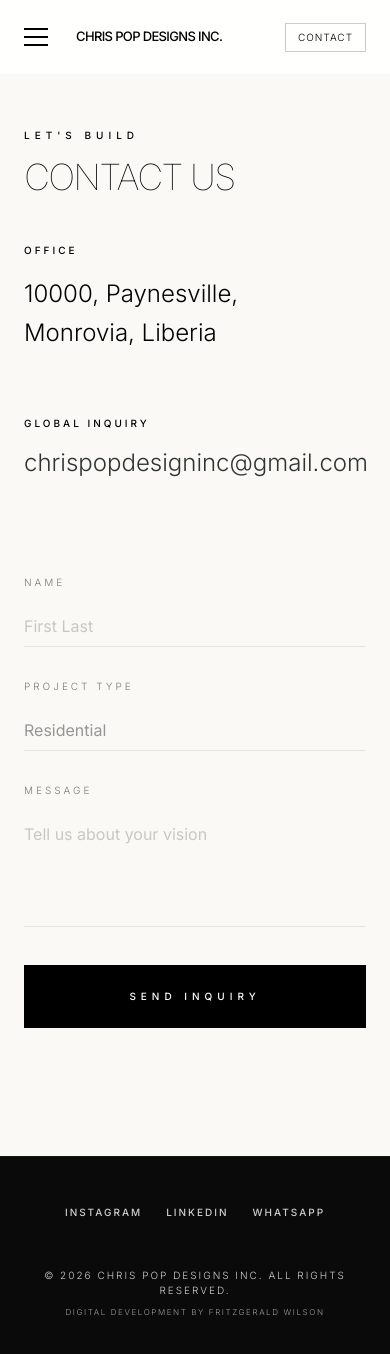
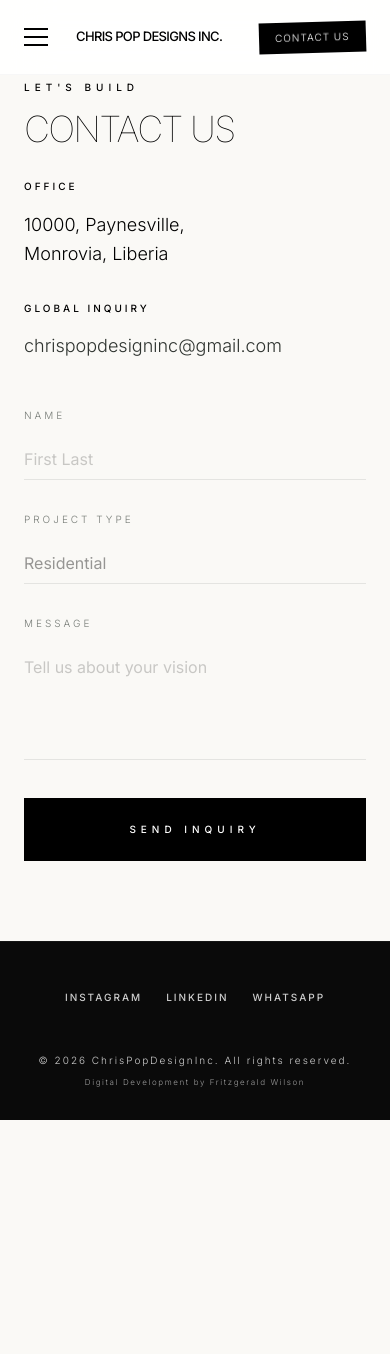
Before and after one commit to wilson20042025/chrispopdesignsinc, a Next.js app: page /contact in a window 390 px wide. Shown: the top 1354 px of the page. After the commit the page ends 1120 px from the top, so only its background shows below. Built offline with nearby package versions, Linux system fonts and the light colour scheme.

Commit message:
update: improved ui

```diff
--- a/app/about/page.tsx
+++ b/app/about/page.tsx
@@ -16,24 +16,29 @@ export default function AboutPage() {
       role: "Specialized Design Team",
       bio: "Our studio is built on collaborative intelligence. We are a group of 12 architects, interior designers, and structural engineers working in unison.",
       image: "https://res.cloudinary.com/diqqmnnkv/image/upload/v1775588190/7-1_mynluc.jpg" // Placeholder for Team
+    },
+    {
+      name: "The Process",
+      role: "Digital Precision",
+      bio: "Utilizing advanced BIM and generative design workflows to ensure every millimeter of the physical space is optimized for light and silence.",
+      image: "https://res.cloudinary.com/diqqmnnkv/image/upload/v1775589810/5-3_tblbu8.jpg" // Placeholder for Process
     }
   ];
 
   return (
     <>
       <Header />
-      <main className="pt-24 xs:pt-32 md:pt-48 pb-32 px-6 xs:px-12 md:px-24 bg-white relative">
+      <main className="pt-24 xs:pt-32 md:pt-32 pb-32 px-6 xs:px-12 md:px-24 bg-white relative">
         {/* Intro Section */}
-        <section className="mb-24 md:mb-32">
-          <span className="text-[10px] tracking-[0.5em] font-light text-black/40 uppercase mb-4 block animate-in fade-in duration-1000">Our Team</span>
-          <h1 className="text-3xl xs:text-5xl md:text-8xl font-thin tracking-tighter text-black leading-tight uppercase mb-12 animate-in fade-in slide-in-from-bottom-4 duration-1000">
+        <section className="mb-24 md:mb-16">
+          <h1 className="text-3xl xs:text-5xl md:text-7xl font-thin tracking-tighter text-black leading-tight uppercase mb-12 animate-in fade-in slide-in-from-bottom-4 duration-1000">
             Meet Our<br/>Masterminds
           </h1>
         </section>
 
         {/* Founders and Team Section */}
-        <section>
-          <div className="grid grid-cols-1 md:grid-cols-2 gap-4 xs:gap-12 md:gap-24">
+        <section className="lg:max-w-6xl">
+          <div className="grid grid-cols-1 md:grid-cols-2 lg:grid-cols-3 gap-6 xs:gap-12 lg:gap-8">
             {team.map((member, index) => (
               <div key={index} className="space-y-4">
                 <div className="aspect-[3/4] bg-[#faf9f6] relative overflow-hidden group">
--- a/app/components/Footer.tsx
+++ b/app/components/Footer.tsx
@@ -5,12 +5,12 @@ export default function Footer() {
 
   return (
     <footer className="w-full rounded-none bg-[#0a0a0a] border-t border-white/5">
-      <div className="flex flex-col-reverse md:flex-row justify-between items-center px-6 xs:px-12 py-12 xs:py-20 w-full text-center md:text-left gap-12 md:gap-0">
+      <div className="flex flex-col-reverse md:flex-row justify-between items-center px-6 xs:px-12 pt-12 xs:pt-20 pb-8 xs:pb-12 w-full text-center md:text-left gap-12 md:gap-0">
         <div className="flex flex-col gap-2">
-          <span className="font-inter font-light tracking-[0.2em] text-[10px] text-white/80 uppercase">
-            © {currentYear} CHRIS POP DESIGNS INC. ALL RIGHTS RESERVED.
+          <span className="font-inter font-light tracking-[0.2em] text-[10px] text-white/80">
+            © {currentYear} ChrisPopDesignInc. All rights reserved.
           </span>
-          <span className="font-inter font-light tracking-[0.2em] text-[8px] text-white/60 uppercase">
+          <span className="font-inter font-light tracking-[0.2em] text-[8px] text-white/60">
             Digital Development by Fritzgerald Wilson
           </span>
         </div>
--- a/app/components/Header.tsx
+++ b/app/components/Header.tsx
@@ -56,13 +56,13 @@ export default function Header() {
             href="/contact"
             className="hidden md:flex font-inter font-light tracking-widest uppercase text-xs text-black border border-black/20 px-5 py-2.5 hover:bg-black hover:text-white transition-all duration-500 animate-contact"
           >
-            CONTACT
+            CONTACT US
           </Link>
           <Link
             href="/contact"
-            className="md:hidden font-inter font-light tracking-[0.1em] text-[10px] text-black border border-black/20 px-3 py-1.5 animate-contact"
+            className="md:hidden font-inter font-light tracking-[0.1em] text-[10px] text-white bg-black px-4 py-2 animate-shake active:scale-95 transition-transform"
           >
-            CONTACT
+            CONTACT US
           </Link>
         </div>
 
@@ -87,7 +87,7 @@ export default function Header() {
               href="/contact"
               className="text-3xl xs:text-4xl font-thin tracking-tighter text-black/40 hover:text-black transition-opacity"
             >
-              CONTACT
+              CONTACT US
             </Link>
           </div>
 
@@ -117,6 +117,15 @@ export default function Header() {
             65% { transform: translateX(-2px); }
             70% { transform: translateX(0); }
           }
+          @keyframes shake {
+            0%, 100% { transform: rotate(0deg); }
+            10%, 30%, 50%, 70%, 90% { transform: rotate(-2deg); }
+            20%, 40%, 60%, 80% { transform: rotate(2deg); }
+          }
+          .animate-shake {
+            animation: shake 5s ease-in-out infinite;
+            transform-origin: center;
+          }
           .animate-contact {
             animation: contactGlow 8s ease-in-out 6s infinite;
           }
--- a/app/components/Narrative.tsx
+++ b/app/components/Narrative.tsx
@@ -12,7 +12,7 @@ export default function Narrative() {
       text: "We are a team of passionate architects and designers who are dedicated to creating beautiful and functional spaces. We believe that everyone deserves to live and work in a space that inspires them and makes them feel happy."
     },
     {
-      title: "Our Craft & Philosophy",
+      title: "Our Craft & Core Beliefs",
       text: "Focusing on the intersection of silence and material, we craft spaces that breathe. Our approach blends digital precision with artisanal care to create timeless, high-impact environments."
     },
     {
@@ -29,34 +29,63 @@ export default function Narrative() {
       <div className="grid grid-cols-1 md:grid-cols-12 gap-6 items-start">
 
         {/* Title Column */}
-        <div className="md:col-span-5">
-          <h2 key={`title-${currentSlide}`} className="text-2xl xs:text-3xl sm:text-4xl font-medium tracking-tight leading-snug text-on-surface animate-narrative">
-            {stories[currentSlide].title}
+        <div className="md:col-span-6">
+          <div className="flex items-start gap-8">
+            <span className="hidden md:block text-[10px] tracking-[0.5em] font-light text-black/20 pt-2">
+              0{currentSlide + 1}
+            </span>
+            <h2 key={`title-${currentSlide}`} className="text-2xl xs:text-3xl sm:text-5xl md:text-7xl font-thin tracking-tighter leading-tight text-on-surface animate-narrative uppercase">
+              {currentSlide === 0 ? (
+                <>
+                  Why Chris Pop Designs <span className="md:hidden">Inc?</span><span className="hidden md:inline">Incorporated?</span>
+                </>
+              ) : stories[currentSlide].title}
             </h2>
+          </div>
         </div>
 
         {/* Content Column */}
-        <div className="md:col-span-4 md:col-start-8">
-          <p key={`text-${currentSlide}`} className="text-sm font-light text-on-surface-variant leading-relaxed mb-8 animate-narrative">
+        <div className="md:col-span-4 md:col-start-9 space-y-12">
+          <p key={`text-${currentSlide}`} className="text-sm font-light text-on-surface-variant leading-relaxed animate-narrative">
             {stories[currentSlide].text}
           </p>
 
           <div className="flex justify-between items-center relative">
+            <div className="flex items-center gap-12">
                 {currentSlide < 2 ? (
                 <Link
                     href="/about"
-                className="inline-block text-[10px] tracking-[0.2em] font-medium border-b border-on-surface pb-1 hover:opacity-60 transition-opacity uppercase animate-narrative"
+                    className="inline-block text-[10px] tracking-[0.3em] font-medium border-b border-on-surface pb-2 hover:opacity-60 transition-opacity uppercase animate-narrative"
                 >
                     About Us
                 </Link>
                 ) : (
                     <Link
                         href="/contact"
-                    className="inline-block text-[10px] tracking-[0.5em] font-bold text-white bg-black px-6 py-3 hover:opacity-70 transition-all duration-700 uppercase animate-skate"
+                        className="inline-block text-[10px] tracking-[0.5em] font-bold text-white bg-black px-8 py-3.5 hover:opacity-70 transition-all duration-700 uppercase animate-skate"
                     >
                         Inquire // Contact
                     </Link>
                 )}
+
+                {/* Desktop Navigation Arrows */}
+                <div className="hidden md:flex items-center gap-4">
+                    <button
+                        onClick={prevSlide}
+                        className="p-2 text-on-surface/20 hover:text-on-surface transition-colors"
+                        aria-label="Previous section"
+                    >
+                        <span className="material-symbols-outlined text-sm !font-light">west</span>
+                    </button>
+                    <button
+                        onClick={nextSlide}
+                        className="p-2 text-on-surface/20 hover:text-on-surface transition-colors"
+                        aria-label="Next section"
+                    >
+                        <span className="material-symbols-outlined text-sm !font-light">east</span>
+                    </button>
+                </div>
+            </div>
 
             {/* Mobile-Only Navigation Controls */}
             <div className="md:hidden flex items-center">
--- a/app/contact/page.tsx
+++ b/app/contact/page.tsx
@@ -5,19 +5,19 @@ export default function ContactPage() {
   return (
     <>
       <Header />
-      <main className="pt-32 xs:pt-40 pb-32 px-6 xs:px-12 md:px-24 min-h-screen">
-        <section className="mb-12 xs:mb-24">
+      <main className="pt-20 md:pt-40 pb-20 px-6 xs:px-12 md:px-24 min-h-screen">
+        <section className="mb-8 md:mb-24">
           <span className="text-[10px] tracking-[0.5em] font-medium text-black uppercase mb-4 block">Let's build</span>
           <h1 className="text-4xl xs:text-6xl md:text-8xl font-thin tracking-tighter text-black leading-none uppercase">
             CONTACT US
           </h1>
         </section>
 
-        <section className="grid grid-cols-1 md:grid-cols-2 gap-24">
-          <div className="space-y-16">
+        <section className="grid grid-cols-1 md:grid-cols-2 gap-12 md:gap-24">
+          <div className="space-y-8 md:space-y-16">
             <div className="space-y-4">
               <span className="text-[10px] tracking-[0.3em] font-medium text-black uppercase block">Office</span>
-              <p className="text-2xl font-light leading-relaxed text-black">
+              <p className="text-lg md:text-2xl font-light leading-relaxed text-black">
                 10000, Paynesville,<br/>
                 Monrovia, Liberia
               </p>
@@ -25,7 +25,7 @@ export default function ContactPage() {
 
             <div className="space-y-4">
               <span className="text-[10px] tracking-[0.3em] font-medium text-black uppercase block">Global Inquiry</span>
-              <p className="text-2xl font-light hover:opacity-60 transition-opacity cursor-pointer">
+              <p className="text-lg md:text-2xl font-light hover:opacity-60 transition-opacity cursor-pointer">
               chrispopdesigninc@gmail.com
               </p>
             </div>
--- a/app/globals.css
+++ b/app/globals.css
@@ -86,7 +86,7 @@
     @apply border-outline-variant;
   }
   body {
-    @apply bg-surface text-on-surface font-body min-h-[max(884px,100dvh)];
+    @apply bg-surface text-on-surface font-body min-h-screen;
   }
 }
 
--- a/app/projects/page.tsx
+++ b/app/projects/page.tsx
@@ -23,15 +23,14 @@ export default async function ProjectsPage() {
   return (
     <>
       <Header />
-      <main className="pt-24 xs:pt-32 md:pt-48 pb-32 px-6 xs:px-12 md:px-24 bg-white relative">
-        <section className="mb-12 xs:mb-24">
-          <span className="text-[10px] tracking-[0.5em] font-light text-black/40 uppercase mb-4 block">Archive</span>
+      <main className="pt-24 xs:pt-28 md:pt-40 pb-32 px-6 xs:px-12 md:px-24 bg-white relative">
+        <section className="mb-8 xs:mb-12 md:hidden">
           <h1 className="text-3xl xs:text-5xl md:text-8xl font-thin tracking-tighter text-black leading-none uppercase">
-            SELECTED<br/>PROJECTS
+            PROJECTS
           </h1>
         </section>
 
-        <div className="grid grid-cols-2 gap-4 xs:gap-12 md:gap-24">
+        <div className="grid grid-cols-2 lg:grid-cols-3 gap-6 xs:gap-12 lg:gap-16">
           {projects.map((project) => (
             <div key={project.id} className="group overflow-hidden">
               {/* HIDDEN CHECKBOX TRIGGER */}
@@ -40,7 +39,7 @@ export default async function ProjectsPage() {
               {/* IMAGE WRAPPER AS LABEL */}
               <label
                 htmlFor={`lightbox-${project.id}`}
-                className="aspect-[3/4] bg-surface-container-low overflow-hidden relative cursor-zoom-in block"
+                className="aspect-[3/4] lg:aspect-[3/2] bg-surface-container-low overflow-hidden relative cursor-zoom-in block"
               >
                 <div className="h-full w-full bg-surface-variant/20 group-hover:scale-105 transition-transform duration-1000 relative">
                   <Image
```
Lines whose indentation alone changed are shown as unchanged.
